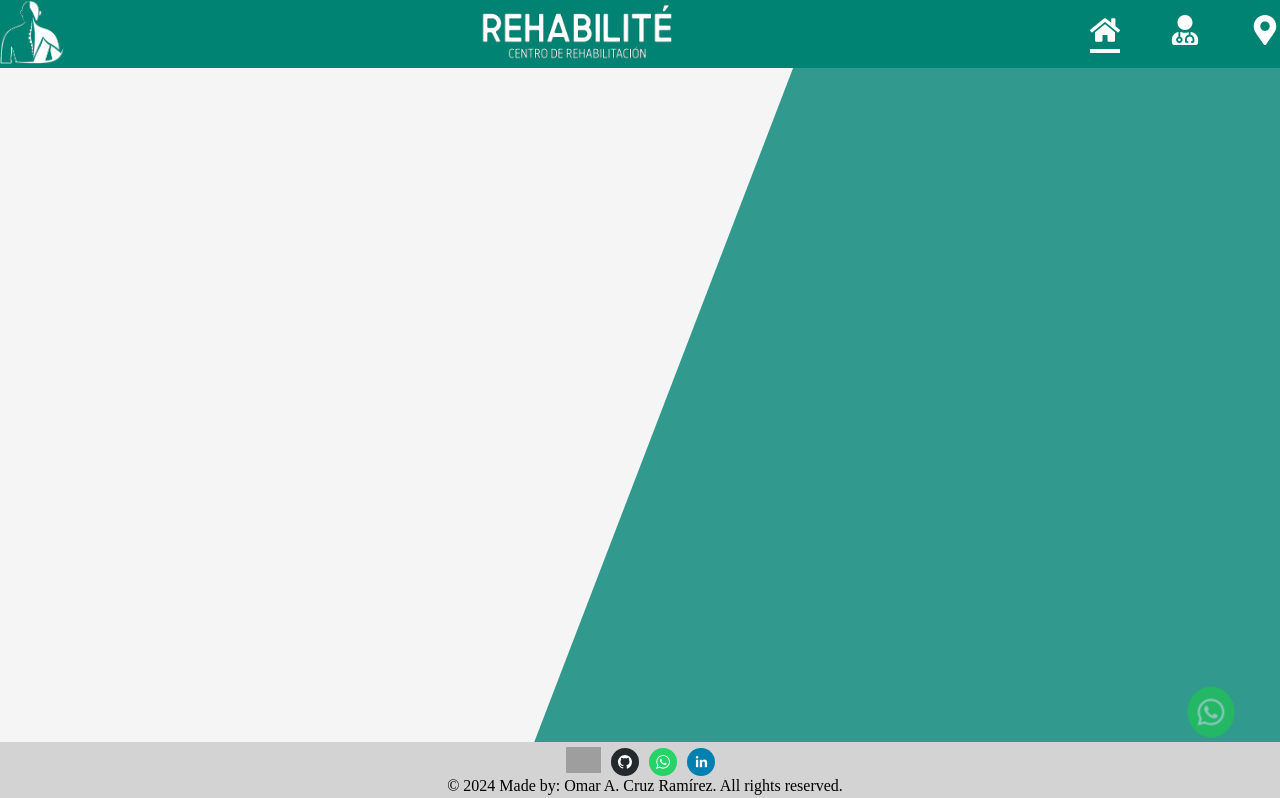
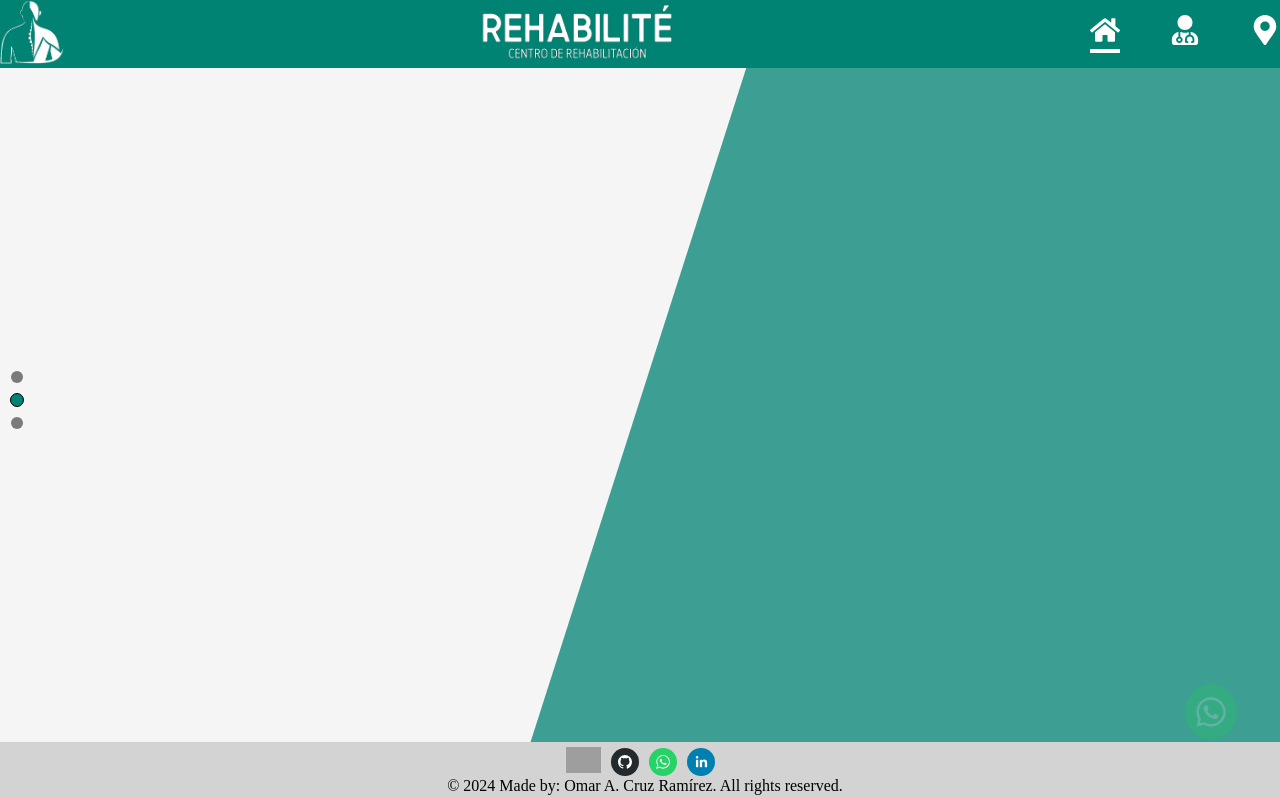
Before and after one commit to Damanger/Rehabilit-, a React (Create React App) app: page / in a window 1280 px wide. Shown: the top 798 px of the page. Built offline with nearby package versions, Linux system fonts and the light colour scheme; grey boxes are pictures that could not be loaded.

Commit message:
updating

```diff
--- a/src/App.css
+++ b/src/App.css
@@ -1,3 +1,7 @@
+html{
+  scroll-snap-type: y mandatory;
+}
+
 body{
   margin: 0;
   padding: 0;
@@ -9,6 +13,7 @@ body{
 section{
   height: 100vh;
   width: 100vw;
+  scroll-snap-align: start;
 }
 
 ::-webkit-scrollbar{
--- a/src/assets/css/inicio.module.css
+++ b/src/assets/css/inicio.module.css
@@ -1,10 +1,44 @@
 .figura {
-    clip-path: polygon(40% 0, 100% 0, 100% 100%, 0% 100%);
-    background-color: rgba(0, 131, 115, 0.8);
-    width: 60%;
+    clip-path: polygon(60% 0, 100% 0, 100% 100%, 40% 100%);
+    background-color: rgba(0, 131, 115, 0.75);
     height: 100vh;
-    position: absolute;
-    top: 0;
-    right: 0;
+    width: 100vw;
     z-index: -1;
 }
+
+.figura2 {
+    clip-path: polygon(0 0, 40% 0, 60% 100%, 0 100%);
+    background-color: rgba(0, 131, 115, 0.75);
+    height: 100vh;
+    width: 100vw;
+    z-index: -1;
+}
+
+.aqui {
+    position: fixed;
+    top: 50%;
+    left: 0;
+    transform: translateY(-50%);
+    display: flex;
+    flex-direction: column;
+    align-items: center;
+    gap: 10px;
+    padding: 10px;
+    z-index: 100;
+}
+
+.circulo {
+    width: 12px;
+    height: 12px;
+    border-radius: 50%;
+    background: rgba(0, 0, 0, 0.5);
+    backdrop-filter: blur(5px);
+    -webkit-backdrop-filter: blur(5px);
+    transition: background-color 0.3s ease;
+    cursor: pointer;
+}
+
+.circulo.active {
+    background-color: #008373;
+    border: 1px solid black;
+}
--- a/src/assets/css/navbar.module.css
+++ b/src/assets/css/navbar.module.css
@@ -3,9 +3,9 @@ nav {
     top: 0;
     width: 100vw;
     background-color: #008373;
-    color: #fff;
     display: flex;
     align-items: center;
+    z-index: 1000;
 }
 
 .navbarContainer {
--- a/src/components/Inicio.jsx
+++ b/src/components/Inicio.jsx
@@ -1,13 +1,60 @@
-import React from 'react';
+import React, { useEffect, useState } from 'react';
 import NavBar from './NavBar';
 import Footer from './Footer';
 import Style from '../assets/css/inicio.module.css'
 
 const Inicio = () =>{
 
+    const [activeSection, setActiveSection] = useState(0);
+
+    useEffect(() => {
+        const sections = document.querySelectorAll('section');
+
+        const handleScroll = () => {
+            sections.forEach((section, index) => {
+                const rect = section.getBoundingClientRect();
+                if (rect.top <= window.innerHeight / 2 && rect.bottom >= window.innerHeight / 2) {
+                    setActiveSection(index);
+                }
+            });
+        };
+
+        window.addEventListener('scroll', handleScroll);
+        handleScroll(); // Initial check
+
+        return () => {
+            window.removeEventListener('scroll', handleScroll);
+        };
+    }, []);
+
+    const scrollToSection = (index) => {
+        const sections = document.querySelectorAll('section');
+        sections[index].scrollIntoView({ behavior: 'smooth' });
+    };
+
     return (
         <>
             <NavBar/>
+                <aside className={Style.aqui}>
+                    <div
+                        className={`${Style.circulo} ${activeSection === 0 ? Style.active : ''}`}
+                        onClick={() => scrollToSection(0)}
+                    ></div>
+                    <div
+                        className={`${Style.circulo} ${activeSection === 1 ? Style.active : ''}`}
+                        onClick={() => scrollToSection(1)}
+                    ></div>
+                    <div
+                        className={`${Style.circulo} ${activeSection === 2 ? Style.active : ''}`}
+                        onClick={() => scrollToSection(2)}
+                    ></div>
+                </aside>
+                <section>
+                    <div className={Style.figura}></div>
+                </section>
+                <section>
+                    <div className={Style.figura2}></div>
+                </section>
                 <section>
                     <div className={Style.figura}></div>
                 </section>
```
